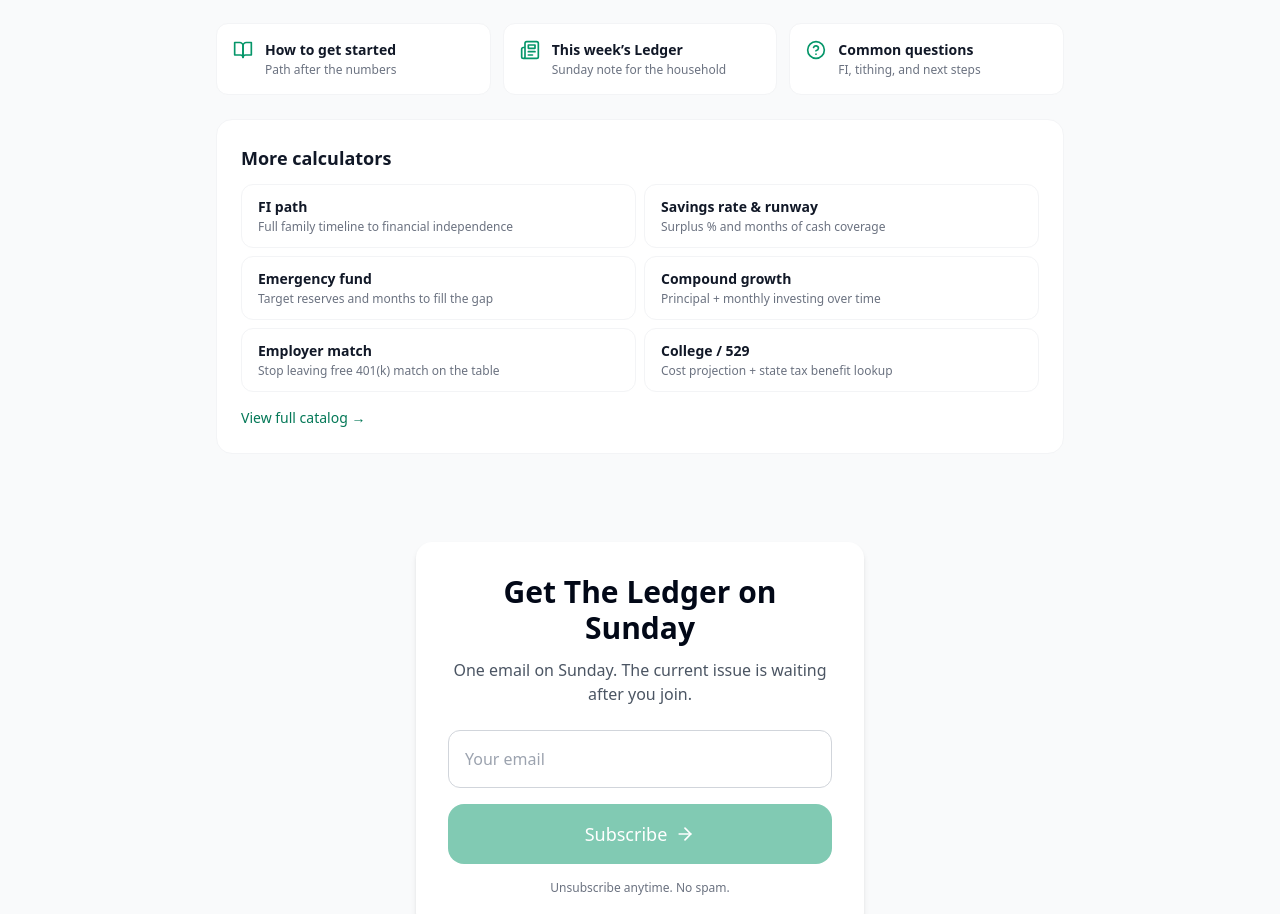
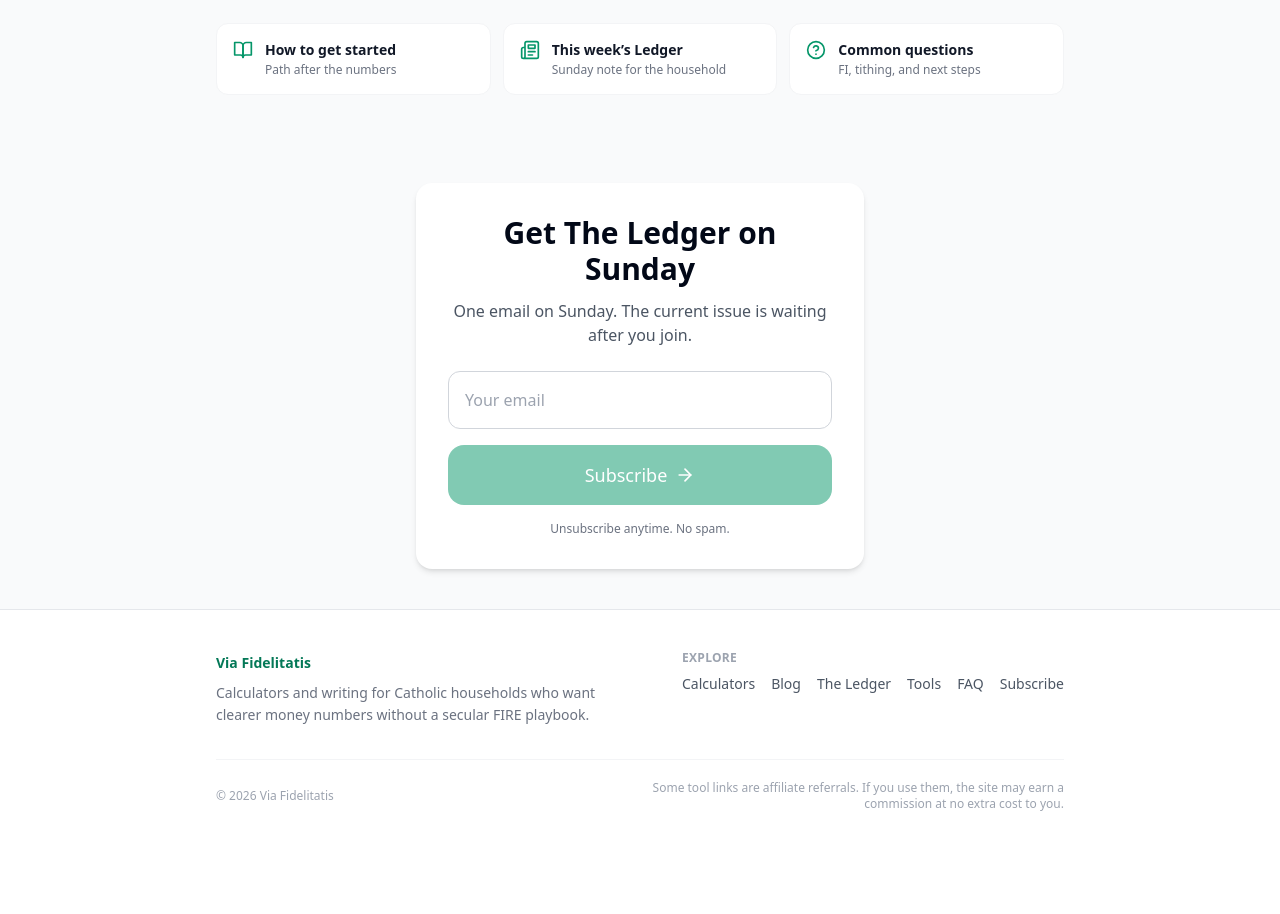
Before and after one commit to daughterpop/super-fi-calc, a React (Vite) app: page /calculators/bonus-value in a window 1280 px wide. Shown: the part 1452-2366 px from the top of the page. After the commit the page ends 2304 px from the top, so only its background shows below. Built offline with nearby package versions, Linux system fonts and the light colour scheme.

Commit message:
Daily site improvement: Remove more-calculators list after tool results for less scroll clutter – September 28, 2026

```diff
--- a/src/pages/CalculatorTool.jsx
+++ b/src/pages/CalculatorTool.jsx
@@ -67,7 +67,6 @@ export default function CalculatorTool() {
   }
 
   const nudge = NUDGE_BY_ID[tool.id];
-  const others = ALL_CALCULATORS.filter((c) => c.slug !== tool.slug).slice(0, 6);
 
   return (
     <div className="min-h-screen bg-gray-50 overflow-x-hidden">
@@ -127,25 +126,6 @@ export default function CalculatorTool() {
             </div>
           </Link>
         </div>
-
-        <div className="rounded-2xl border border-gray-100 bg-white p-5 sm:p-6">
-          <h2 className="text-lg font-bold text-gray-900 mb-3">More calculators</h2>
-          <div className="grid grid-cols-1 sm:grid-cols-2 gap-2">
-            {others.map((c) => (
-              <Link
-                key={c.slug}
-                to={pathForCalculator(c.slug)}
-                className="rounded-xl border border-gray-100 px-4 py-3 hover:border-emerald-200 hover:bg-emerald-50/40 transition"
-              >
-                <p className="font-semibold text-sm text-gray-900">{c.label}</p>
-                <p className="text-xs text-gray-500 mt-0.5">{c.blurb}</p>
-              </Link>
-            ))}
-          </div>
-          <Link to="/calculators" className="inline-block mt-4 text-sm font-medium text-emerald-700 hover:text-emerald-800">
-            View full catalog →
-          </Link>
-        </div>
       </div>
 
       <div className="px-4 sm:px-6 pb-10 pt-2">
```
